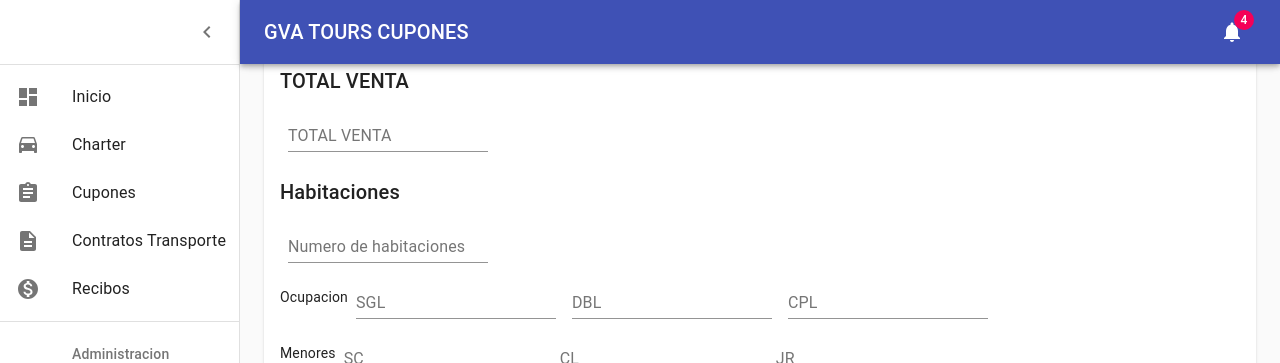
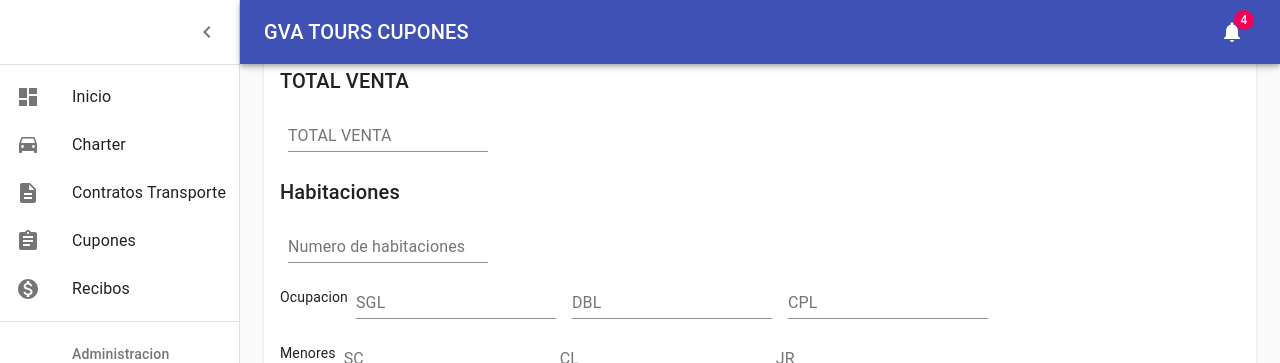
Before and after one commit to AlanGarciaRdz/gvatours, a React (Create React App) app in the folder front-end/: page /Cupones in a window 1280 px wide. Shown: the top 363 px of the page. Built offline with nearby package versions, Linux system fonts and the light colour scheme; no server answers.

Commit message:
disable links

```diff
--- /dev/null
+++ b/front-end/src/modules/home/listItems.css
@@ -0,0 +1,4 @@
+.disabled-link {
+    pointer-events: none;
+    background-color: gray;
+  }
--- a/front-end/src/modules/home/listItems.js
+++ b/front-end/src/modules/home/listItems.js
@@ -17,6 +17,8 @@
 import Hotel from '@material-ui/icons/Hotel';
 import DriveEtaIcon from '@material-ui/icons/DriveEta';
 
+import "./listItems.css"
+
 
 
 
@@ -24,7 +26,7 @@
 
 export const mainListItems = (
   <div>
-      <Link href="/home"  color="inherit">
+      <Link href="/home"  color="inherit" >
         <ListItem button>
         <ListItemIcon>
             <DashboardIcon />
@@ -43,14 +45,7 @@
     </Link>
 
 
-    <Link href="/Cupones" color="inherit">
-    <ListItem button>
-      <ListItemIcon>
-        <Assignment />
-      </ListItemIcon>
-      <ListItemText primary="Cupones" />
-    </ListItem>
-  </Link>
+
 
   <Link href="/Contratos"  color="inherit">
         <ListItem button>
@@ -61,7 +56,16 @@
         </ListItem>
     </Link>
 
-    <Link href="/Recibos"  color="inherit">
+    <Link href="/Cupones" color="inherit" className='disabled-link'>
+    <ListItem button>
+      <ListItemIcon>
+        <Assignment />
+      </ListItemIcon>
+      <ListItemText primary="Cupones" />
+    </ListItem>
+     </Link>
+
+    <Link href="/Recibos"  color="inherit" className='disabled-link'>
         <ListItem button>
         <ListItemIcon>
             <MonetizationOn />
```
